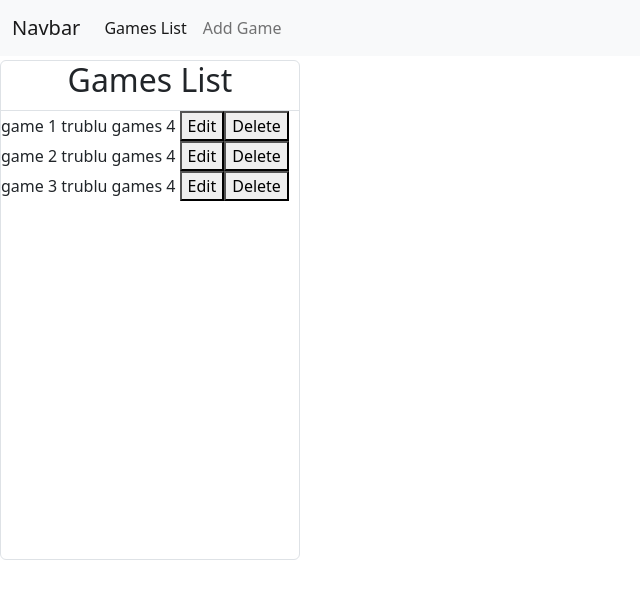
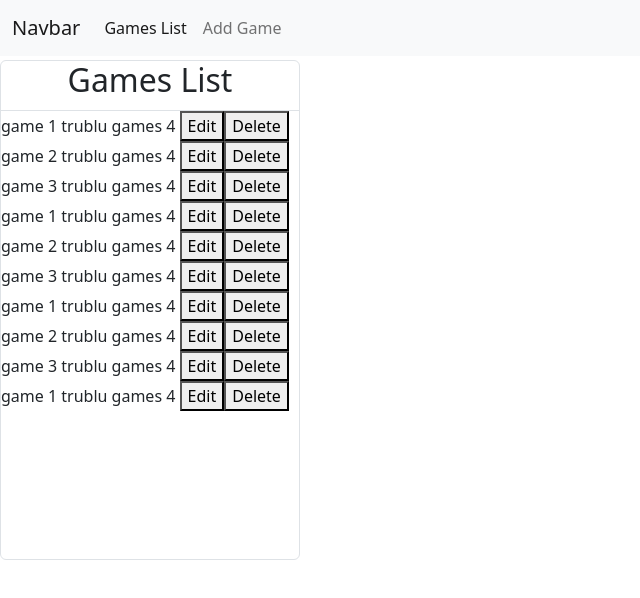
Before and after one commit to rskidmore3/react-to-vue-assignment, a Vue app: page / in a window 1280 px wide. Shown: the top 598 px of the page, without its empty margins (0-640 px from the left). Built offline with nearby package versions, Linux system fonts and the light colour scheme.

Commit message:
Slicing games array list in games list.

```diff
--- a/src/components/GamesList.vue
+++ b/src/components/GamesList.vue
@@ -39,6 +39,8 @@ const routes = {
             }
         }
     }
+
+
 </script>
 
 
@@ -50,7 +52,8 @@ const routes = {
       Games List
     </h2>
   </div>
-  <div v-for="(item, index) in $store.state.games" :key="index">
+  <!-- <div :class="console.log('hey dude the empire is pretty chlll')"></div> -->
+  <div v-for="(item, index) in $store.state.games.slice(0,10)" :key="index">
 
     <!-- Make form here -->
     <form :class="editingID === item.id ? '' : 'd-none'" @submit="submitForm" ref="anyName">
--- /dev/null
+++ b/src/data.js
@@ -0,0 +1,325 @@
+export const games = [
+
+    {
+        id: 'trugam3',
+        name: 'game 1',
+        publisher: 'trublu games',
+        rating: 4
+    },
+    {
+        id: 'trugam4',
+        name: 'game 2',
+        publisher: 'trublu games',
+        rating: 4
+    },
+    {
+        id: 'trugam1',
+        name: 'game 3',
+        publisher: 'trublu games',
+        rating: 4
+    },
+
+    {
+        id: 'trugam3',
+        name: 'game 1',
+        publisher: 'trublu games',
+        rating: 4
+    },
+    {
+        id: 'trugam4',
+        name: 'game 2',
+        publisher: 'trublu games',
+        rating: 4
+    },
+    {
+        id: 'trugam1',
+        name: 'game 3',
+        publisher: 'trublu games',
+        rating: 4
+    },
+
+    {
+        id: 'trugam3',
+        name: 'game 1',
+        publisher: 'trublu games',
+        rating: 4
+    },
+    {
+        id: 'trugam4',
+        name: 'game 2',
+        publisher: 'trublu games',
+        rating: 4
+    },
+    {
+        id: 'trugam1',
+        name: 'game 3',
+        publisher: 'trublu games',
+        rating: 4
+    },
+
+    {
+        id: 'trugam3',
+        name: 'game 1',
+        publisher: 'trublu games',
+        rating: 4
+    },
+    {
+        id: 'trugam4',
+        name: 'game 2',
+        publisher: 'trublu games',
+        rating: 4
+    },
+    {
+        id: 'trugam1',
+        name: 'game 3',
+        publisher: 'trublu games',
+        rating: 4
+    },
+
+    {
+        id: 'trugam3',
+        name: 'game 1',
+        publisher: 'trublu games',
+        rating: 4
+    },
+    {
+        id: 'trugam4',
+        name: 'game 2',
+        publisher: 'trublu games',
+        rating: 4
+    },
+    {
+        id: 'trugam1',
+        name: 'game 3',
+        publisher: 'trublu games',
+        rating: 4
+    },
+
+    {
+        id: 'trugam3',
+        name: 'game 1',
+        publisher: 'trublu games',
+        rating: 4
+    },
+    {
+        id: 'trugam4',
+        name: 'game 2',
+        publisher: 'trublu games',
+        rating: 4
+    },
+    {
+        id: 'trugam1',
+        name: 'game 3',
+        publisher: 'trublu games',
+        rating: 4
+    },
+
+    {
+        id: 'trugam3',
+        name: 'game 1',
+        publisher: 'trublu games',
+        rating: 4
+    },
+    {
+        id: 'trugam4',
+        name: 'game 2',
+        publisher: 'trublu games',
+        rating: 4
+    },
+    {
+        id: 'trugam1',
+        name: 'game 3',
+        publisher: 'trublu games',
+        rating: 4
+    },
+
+    {
+        id: 'trugam3',
+        name: 'game 1',
+        publisher: 'trublu games',
+        rating: 4
+    },
+    {
+        id: 'trugam4',
+        name: 'game 2',
+        publisher: 'trublu games',
+        rating: 4
+    },
+    {
+        id: 'trugam1',
+        name: 'game 3',
+        publisher: 'trublu games',
+        rating: 4
+    },
+
+    {
+        id: 'trugam3',
+        name: 'game 1',
+        publisher: 'trublu games',
+        rating: 4
+    },
+    {
+        id: 'trugam4',
+        name: 'game 2',
+        publisher: 'trublu games',
+        rating: 4
+    },
+    {
+        id: 'trugam1',
+        name: 'game 3',
+        publisher: 'trublu games',
+        rating: 4
+    },
+
+    {
+        id: 'trugam3',
+        name: 'game 1',
+        publisher: 'trublu games',
+        rating: 4
+    },
+    {
+        id: 'trugam4',
+        name: 'game 2',
+        publisher: 'trublu games',
+        rating: 4
+    },
+    {
+        id: 'trugam1',
+        name: 'game 3',
+        publisher: 'trublu games',
+        rating: 4
+    },
+
+    {
+        id: 'trugam3',
+        name: 'game 1',
+        publisher: 'trublu games',
+        rating: 4
+    },
+    {
+        id: 'trugam4',
+        name: 'game 2',
+        publisher: 'trublu games',
+        rating: 4
+    },
+    {
+        id: 'trugam1',
+        name: 'game 3',
+        publisher: 'trublu games',
+        rating: 4
+    },
+
+    {
+        id: 'trugam3',
+        name: 'game 1',
+        publisher: 'trublu games',
+        rating: 4
+    },
+    {
+        id: 'trugam4',
+        name: 'game 2',
+        publisher: 'trublu games',
+        rating: 4
+    },
+    {
+        id: 'trugam1',
+        name: 'game 3',
+        publisher: 'trublu games',
+        rating: 4
+    },
+
+    {
+        id: 'trugam3',
+        name: 'game 1',
+        publisher: 'trublu games',
+        rating: 4
+    },
+    {
+        id: 'trugam4',
+        name: 'game 2',
+        publisher: 'trublu games',
+        rating: 4
+    },
+    {
+        id: 'trugam1',
+        name: 'game 3',
+        publisher: 'trublu games',
+        rating: 4
+    },
+
+    {
+        id: 'trugam3',
+        name: 'game 1',
+        publisher: 'trublu games',
+        rating: 4
+    },
+    {
+        id: 'trugam4',
+        name: 'game 2',
+        publisher: 'trublu games',
+        rating: 4
+    },
+    {
+        id: 'trugam1',
+        name: 'game 3',
+        publisher: 'trublu games',
+        rating: 4
+    },
+
+    {
+        id: 'trugam3',
+        name: 'game 1',
+        publisher: 'trublu games',
+        rating: 4
+    },
+    {
+        id: 'trugam4',
+        name: 'game 2',
+        publisher: 'trublu games',
+        rating: 4
+    },
+    {
+        id: 'trugam1',
+        name: 'game 3',
+        publisher: 'trublu games',
+        rating: 4
+    },
+
+    {
+        id: 'trugam3',
+        name: 'game 1',
+        publisher: 'trublu games',
+        rating: 4
+    },
+    {
+        id: 'trugam4',
+        name: 'game 2',
+        publisher: 'trublu games',
+        rating: 4
+    },
+    {
+        id: 'trugam1',
+        name: 'game 3',
+        publisher: 'trublu games',
+        rating: 4
+    },
+
+    {
+        id: 'trugam3',
+        name: 'game 1',
+        publisher: 'trublu games',
+        rating: 4
+    },
+    {
+        id: 'trugam4',
+        name: 'game 2',
+        publisher: 'trublu games',
+        rating: 4
+    },
+    {
+        id: 'trugam1',
+        name: 'game 3',
+        publisher: 'trublu games',
+        rating: 4
+    },
+]
--- a/src/main.js
+++ b/src/main.js
@@ -3,34 +3,23 @@ import { createApp } from 'vue'
 import { createStore } from 'vuex'
 import App from './App.vue'
 
+// import Vue from 'vue'
+import { games } from './data'
+
+import JwPagination from 'jw-vue-pagination';
+// Vue.component('jw-pagination', JwPagination);
+
  const store = createStore({
     state(){
         return {
-            games: [
-                {
-                    id: 'trugam3',
-                    name: 'game 1',
-                    publisher: 'trublu games',
-                    rating: 4
-                },
-                {
-                    id: 'trugam4',
-                    name: 'game 2',
-                    publisher: 'trublu games',
-                    rating: 4
-                },
-                {
-                    id: 'trugam1',
-                    name: 'game 3',
-                    publisher: 'trublu games',
-                    rating: 4
-                }
-            ]
+            games: games
         }
     },
     mutations: {
         addGame(state, game){
-            const id = game.name.split(' ').join('').slice(0,3) + game.publisher.split(' ').join('').slice(0,3) + String(Math.floor(Math.random() * 10))
+            console.log(this.state.games.slice(1,3))
+            const id = game.name.split(' ').join('').slice(0,3) + game.publisher.split(' ').join('').slice(0,3)
+             + String(Math.floor(Math.random() * 10))
             this.state.games.push({ id: id, name: game.name, publisher: game.publisher, rating: game.rating})
         },
         updateGame(state, game){
@@ -50,6 +39,7 @@ import App from './App.vue'
     }
 })
 
+
 const app = createApp(App)
 
 app.use(store)
```
